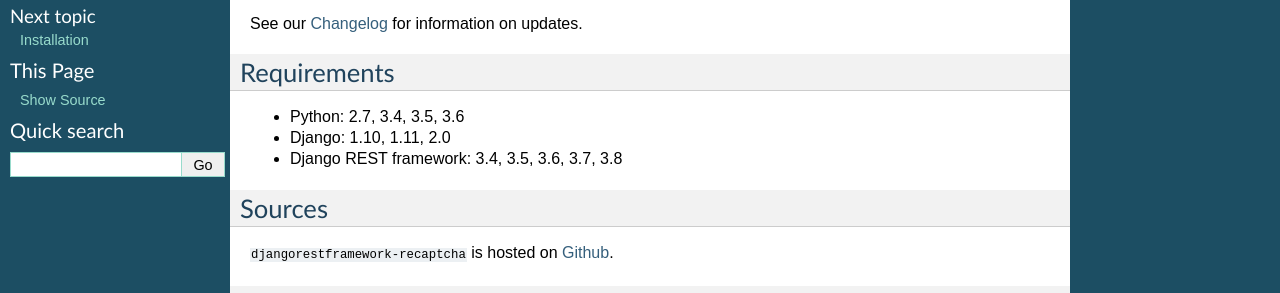
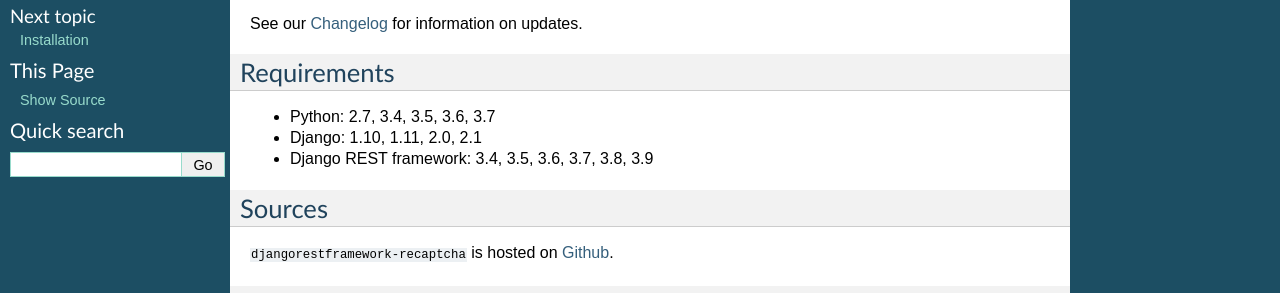
Before and after one commit to Maximilien-R/django-rest-framework-recaptcha, a Sphinx documentation site: the page built from docs/index.rst, in a window 1280 px wide. Shown: the part 175-468 px from the top of the page. Built offline with Sphinx 7.4.7, drawn with Linux system fonts in a browser that asks for light colours.

Commit message:
feat(requirements): add support to DRF 3.9, Python 3.7 & Django 2.1

```diff
--- a/CONTRIBUTING.rst
+++ b/CONTRIBUTING.rst
@@ -108,7 +108,7 @@
 1. The pull request should include tests.
 2. If the pull request adds functionality, the docs should be updated. Put
    your new functionality into a function with a docstring.
-3. The pull request should work for Python 2.7, 3.4, 3.5 and 3.6, and for PyPy.
+3. The pull request should work for Python 2.7, 3.4, 3.5, 3.6 and 3.7, and for PyPy.
    Check https://travis-ci.org/Maximilien-R/django-rest-framework-recaptcha/pull_requests
    and make sure that the tests pass for all supported Python versions.
 4. Your code need to be formatted. On this project we use the
--- a/README.rst
+++ b/README.rst
@@ -26,9 +26,9 @@
 Requirements
 ------------
 
-* Python: 2.7, 3.4, 3.5, 3.6
-* Django: 1.10, 1.11, 2.0
-* Django REST framework: 3.4, 3.5, 3.6, 3.7, 3.8
+* Python: 2.7, 3.4, 3.5, 3.6, 3.7
+* Django: 1.10, 1.11, 2.0, 2.1
+* Django REST framework: 3.4, 3.5, 3.6, 3.7, 3.8, 3.9
 
 Installation
 ------------
--- a/docs/index.rst
+++ b/docs/index.rst
@@ -10,9 +10,9 @@
 Requirements
 ============
 
-* Python: 2.7, 3.4, 3.5, 3.6
-* Django: 1.10, 1.11, 2.0
-* Django REST framework: 3.4, 3.5, 3.6, 3.7, 3.8
+* Python: 2.7, 3.4, 3.5, 3.6, 3.7
+* Django: 1.10, 1.11, 2.0, 2.1
+* Django REST framework: 3.4, 3.5, 3.6, 3.7, 3.8, 3.9
 
 Sources
 =======
--- a/setup.py
+++ b/setup.py
@@ -50,6 +50,7 @@
         "djangorestframework>=3",
         "django-appconf",
         "django-ipware>=2.0.2",
+        "pytz",
     ],
     extras_require={
         "complexity": ["xenon==0.5.4"],
@@ -70,8 +71,10 @@
     zip_safe=False,
     classifiers=[
         "Development Status :: 3 - Alpha",
+        "Framework :: Django :: 1.10",
         "Framework :: Django :: 1.11",
         "Framework :: Django :: 2.0",
+        "Framework :: Django :: 2.1",
         "Intended Audience :: Developers",
         "License :: OSI Approved :: BSD License",
         "Natural Language :: English",
@@ -81,5 +84,6 @@
         "Programming Language :: Python :: 3.4",
         "Programming Language :: Python :: 3.5",
         "Programming Language :: Python :: 3.6",
+        "Programming Language :: Python :: 3.7",
     ],
 )
```
Also changed, not shown: 1 other file.
